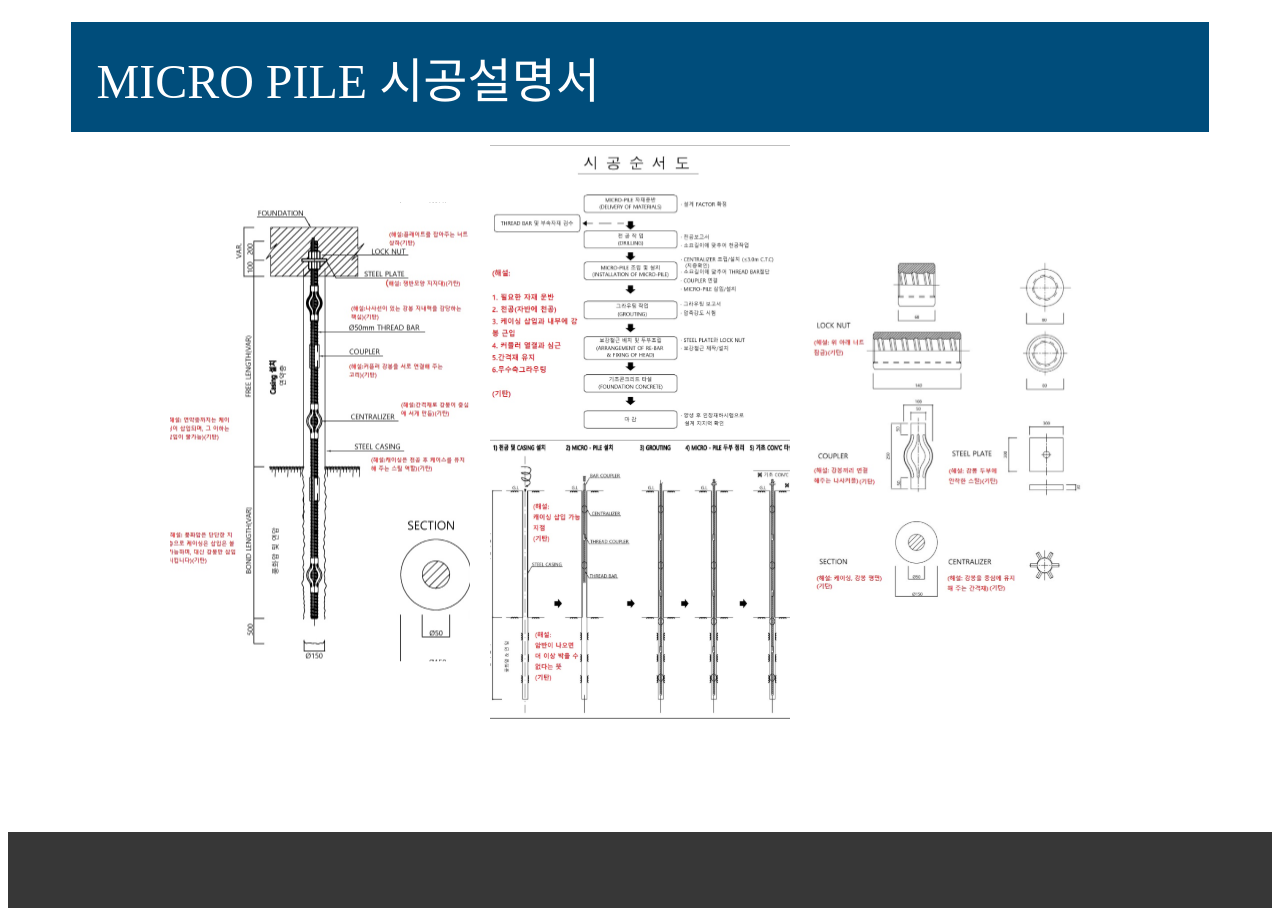
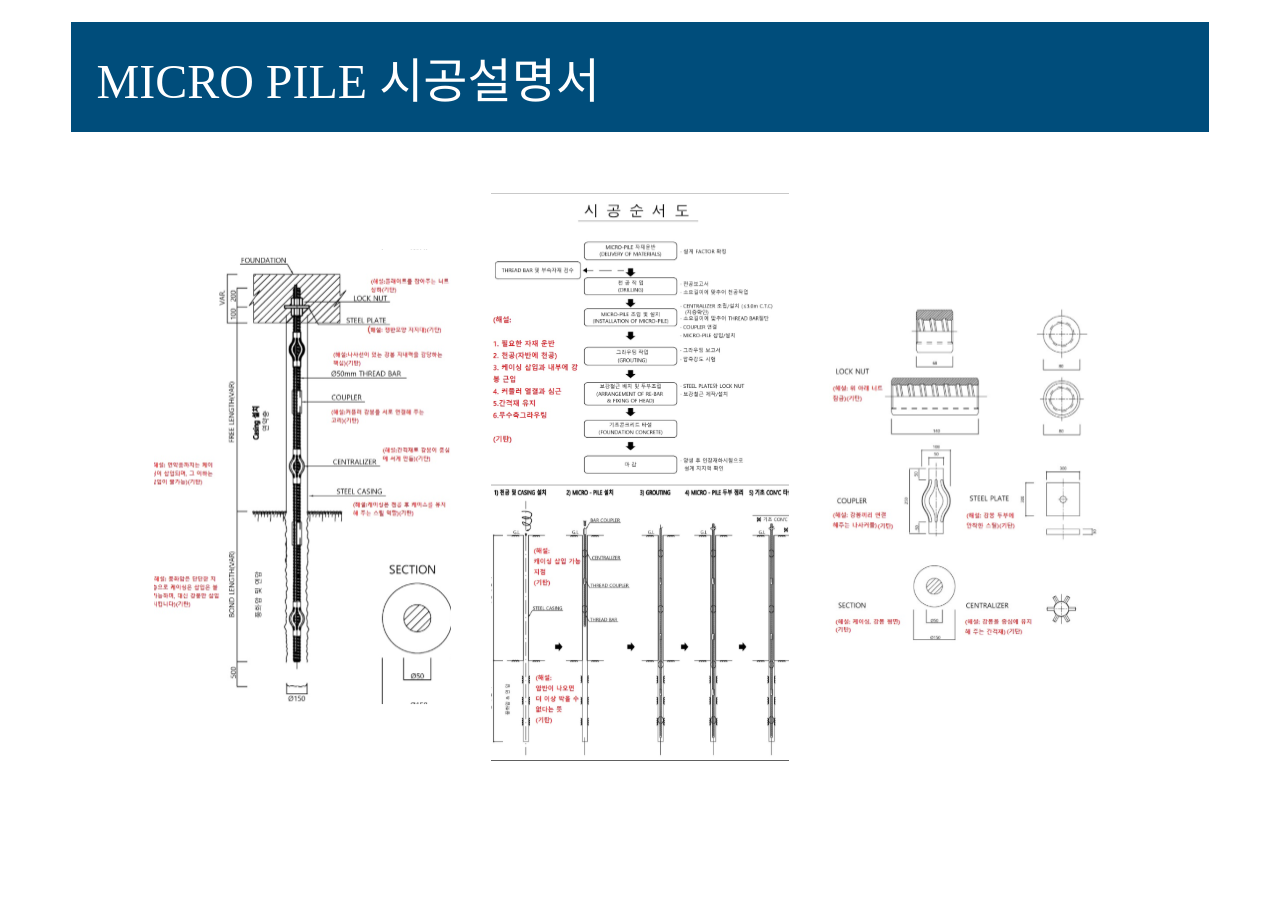
Before and after one commit to HUMBLE25/gittan_homepage, a Next.js app: page /microPiles in a window 1280 px wide. Shown: the part 3660-4568 px from the top of the page. Built offline with nearby package versions, Linux system fonts and the light colour scheme.

Commit message:
FIX resizing img

```diff
--- a/src/styles/microPiles.module.css
+++ b/src/styles/microPiles.module.css
@@ -383,15 +383,16 @@
     justify-content: center;
     transition: all 1s ease;
     /* border: 3px solid red; */
+    margin-bottom: 100px;
 }
 .explain_image{
-    width: 300px;
-    height: 100%;
+    width: 500px;
+    height: 115%;
     background-size: 100% 100%;
     background-position: center;
     transition: all 1s ease;
     /* border: 2px solid red; */
-    margin: 0px 10px 0px 10px;
+    margin: 0px 20px 0px 20px;
     box-sizing: border-box;
 }
 
```
